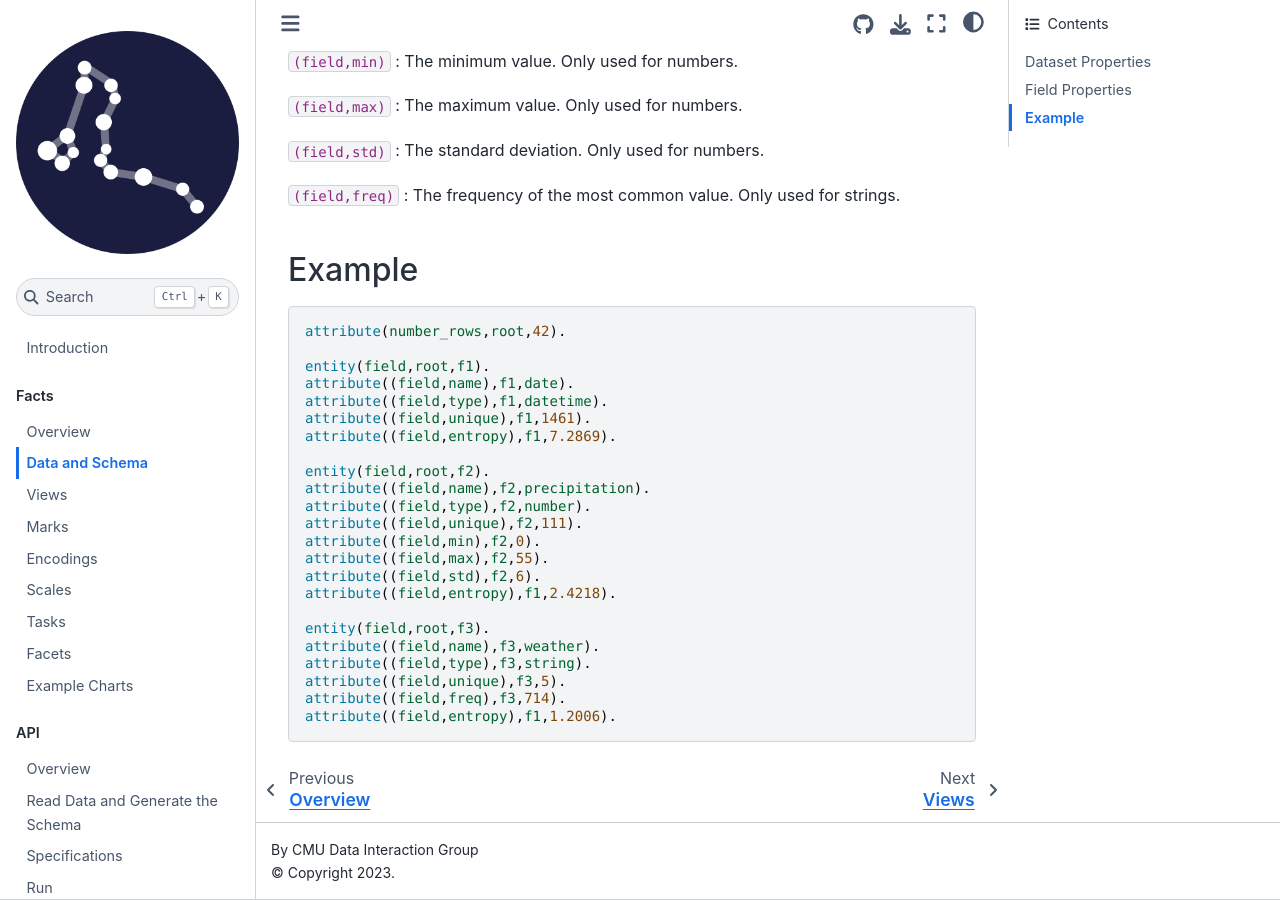
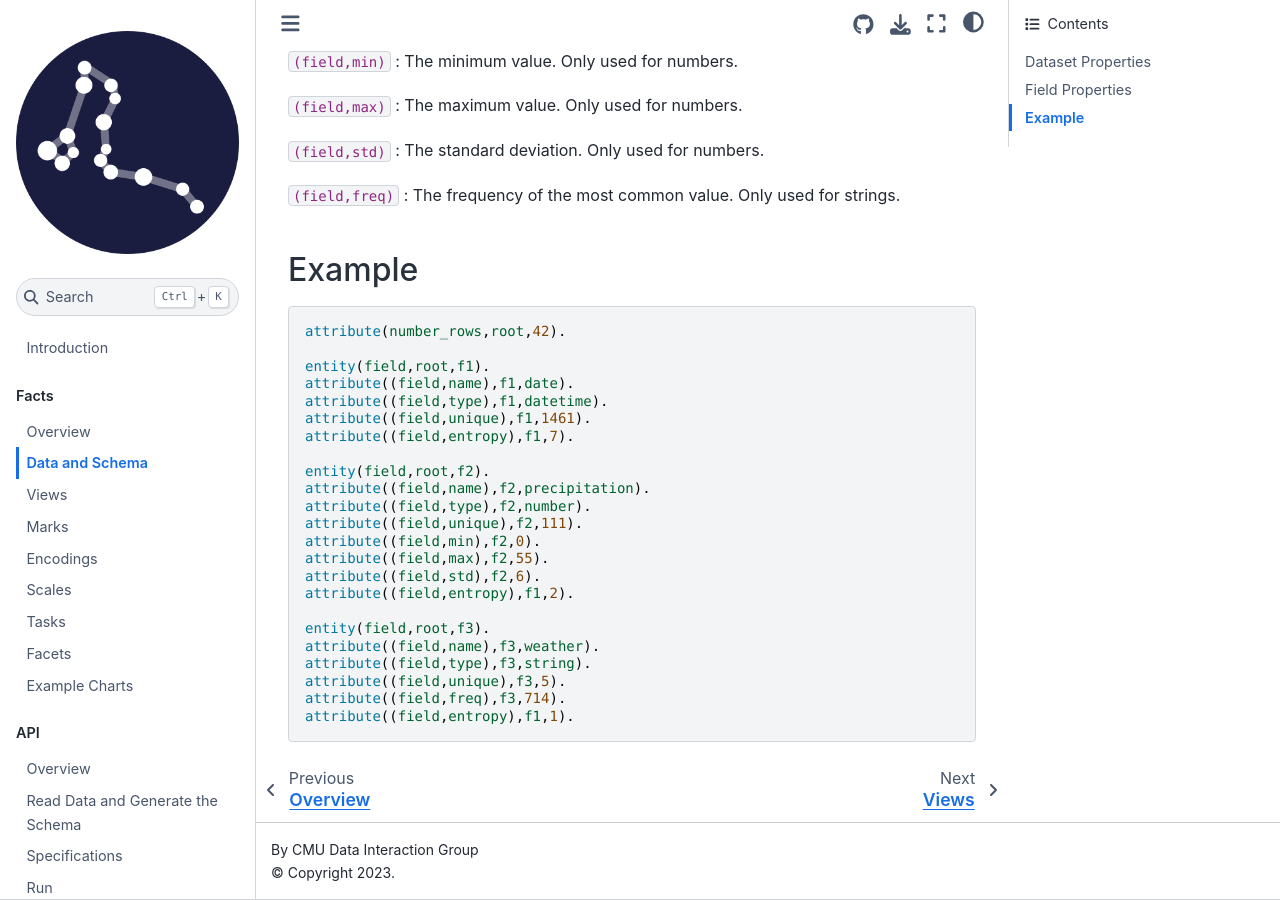
Before and after one commit to cmudig/draco2, a Jupyter Book: the page built from docs/facts/schema.md, in a window 1280 px wide and 900 px high, scrolled down 931 px. Built offline with Jupyter Book 1.0.4 settings and Sphinx 7.4.7 and the Sphinx Book theme 1.1.4, drawn with Linux system fonts in a browser that asks for light colours.

Commit message:
change entropy to int

````diff
--- a/docs/facts/schema.md
+++ b/docs/facts/schema.md
@@ -50,7 +50,7 @@ entity(field,root,f1).
 attribute((field,name),f1,date).
 attribute((field,type),f1,datetime).
 attribute((field,unique),f1,1461).
-attribute((field,entropy),f1,7.2869).
+attribute((field,entropy),f1,7).
 
 entity(field,root,f2).
 attribute((field,name),f2,precipitation).
@@ -59,12 +59,12 @@ attribute((field,unique),f2,111).
 attribute((field,min),f2,0).
 attribute((field,max),f2,55).
 attribute((field,std),f2,6).
-attribute((field,entropy),f1,2.4218).
+attribute((field,entropy),f1,2).
 
 entity(field,root,f3).
 attribute((field,name),f3,weather).
 attribute((field,type),f3,string).
 attribute((field,unique),f3,5).
 attribute((field,freq),f3,714).
-attribute((field,entropy),f1,1.2006).
+attribute((field,entropy),f1,1).
 ```
````
Also changed, not shown: 2 other files.
